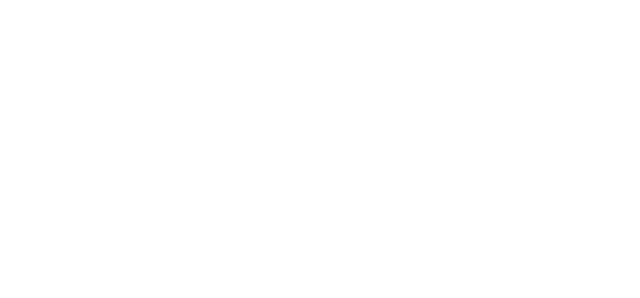
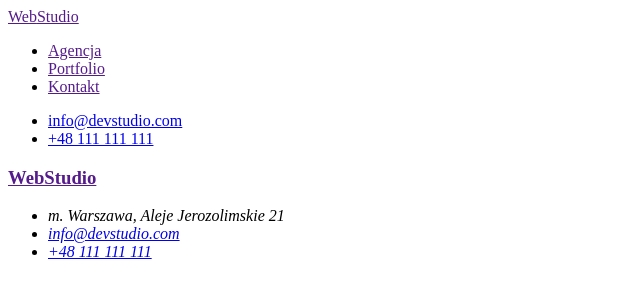
Before and after one commit to FilipKitlinski/goit-markup-hw-02, a plain HTML site: page index.html in a window 1280 px wide. Shown: the whole page, without its empty margins (0-640 px from the left). Drawn offline with Linux system fonts and the light colour scheme.

Commit message:
Update index.html
df

```diff
--- a/index.html
+++ b/index.html
@@ -1,12 +1,43 @@
 <!DOCTYPE html>
 <html lang="pl">
-<head>
-  <meta charset="UTF-8">
-  <meta http-equiv="X-UA-Compatible" content="IE=edge">
-  <meta name="viewport" content="width=device-width, initial-scale=1.0">
-  <title></title>
-</head>
-<body>
-
-</body>
+  <head>
+    <meta charset="UTF-8" />
+    <meta http-equiv="X-UA-Compatible" content="IE=edge" />
+    <meta name="viewport" content="width=device-width, initial-scale=1.0" />
+    <title></title>
+  </head>
+  <body>
+    <header>
+      <nav>
+        <a href=""><span>Web</span>Studio</a>
+        <ul>
+          <li><a href="">Agencja</a></li>
+          <li><a href="">Portfolio</a></li>
+          <li><a href="">Kontakt</a></li>
+        </ul>
+      </nav>
+      <ul>
+        <li>
+          <a href="mailto:info@devstudio.com">info@devstudio.com</a>
+        </li>
+        <li>
+          <a href="”tel:+48" 111 111 111″>+48 111 111 111</a>
+        </li>
+      </ul>
+    </header>
+  </body>
+  <footer>
+    <a href=""><h3>WebStudio</h3></a>
+    <address>
+      <ul>
+        <li>m. Warszawa, Aleje Jerozolimskie 21</li>
+        <li>
+          <a href="mailto:info@devstudio.com">info@devstudio.com</a>
+        </li>
+        <li>
+          <a href="”tel:+48" 111 111 111″>+48 111 111 111</a>
+        </li>
+      </ul>
+    </address>
+  </footer>
 </html>
```
